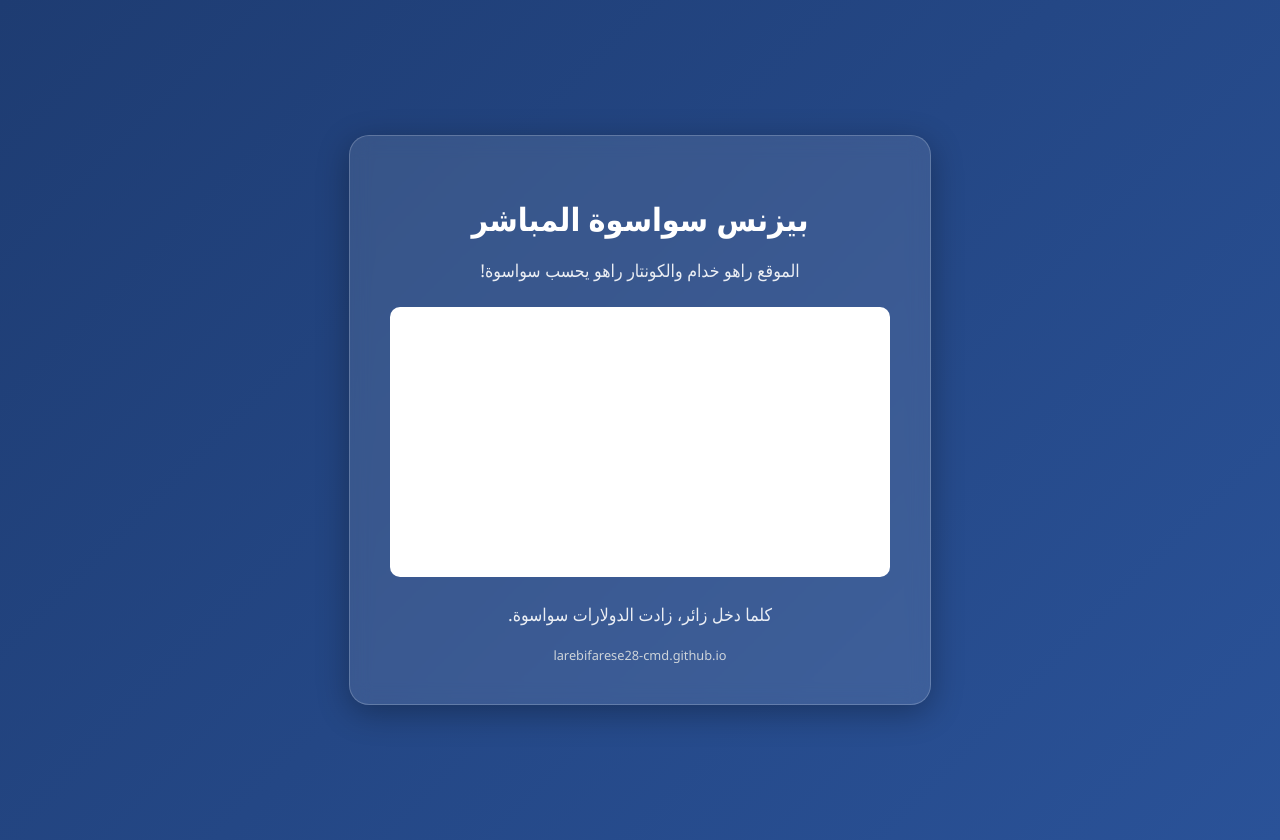
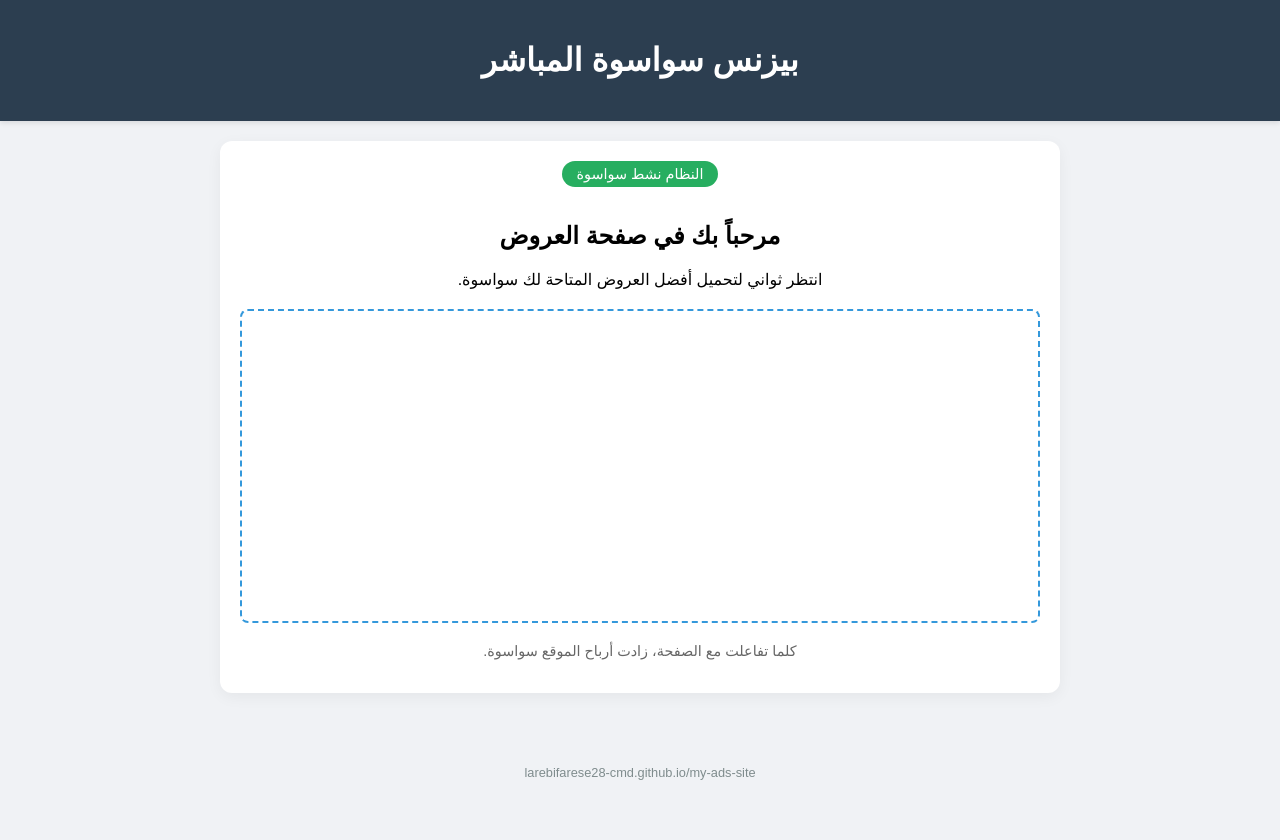
Before and after one commit to larebifarese28-cmd/my-ads-site, a plain HTML site: page index.html in a window 1280 px wide. After the commit the page ends 800 px from the top, so only its background shows below. Drawn offline with Linux system fonts and the light colour scheme.

Commit message:
Update index.html

```diff
--- a/index.html
+++ b/index.html
@@ -3,60 +3,84 @@
 <head>
     <meta charset="UTF-8">
     <meta name="viewport" content="width=device-width, initial-scale=1.0">
-    <title>منصة الأرباح سواسوة</title>
+    <title>منصة سواسوة للإعلانات</title>
     <style>
         body {
-            font-family: 'Segoe UI', Tahoma, Geneva, Verdana, sans-serif;
-            background: linear-gradient(135deg, #1e3c72 0%, #2a5298 100%);
+            font-family: 'Arial', sans-serif;
+            background-color: #f0f2f5;
+            margin: 0;
+            display: flex;
+            flex-direction: column;
+            align-items: center;
+            min-height: 100vh;
+        }
+        .header {
+            background-color: #2c3e50;
             color: white;
-            margin: 0;
+            width: 100%;
+            padding: 20px 0;
+            text-align: center;
+            box-shadow: 0 2px 5px rgba(0,0,0,0.1);
+        }
+        .container {
+            max-width: 800px;
+            width: 90%;
+            margin: 20px auto;
+            background: white;
             padding: 20px;
-            display: flex;
-            justify-content: center;
-            align-items: center;
-            height: 100vh;
+            border-radius: 12px;
+            box-shadow: 0 4px 15px rgba(0,0,0,0.05);
             text-align: center;
         }
-        .main-container {
-            background: rgba(255, 255, 255, 0.1);
-            padding: 40px;
-            border-radius: 20px;
-            backdrop-filter: blur(10px);
-            border: 1px solid rgba(255, 255, 255, 0.2);
-            box-shadow: 0 8px 32px rgba(0,0,0,0.3);
-            max-width: 500px;
-            width: 100%;
-        }
-        h1 { font-size: 2em; margin-bottom: 10px; }
-        p { font-size: 1.1em; opacity: 0.9; }
-        .ad-slot {
-            background: white;
-            margin: 25px 0;
-            padding: 10px;
-            border-radius: 10px;
-            min-height: 250px;
+        .ad-space {
+            margin: 20px 0;
+            padding: 15px;
+            border: 2px dashed #3498db;
+            border-radius: 8px;
+            min-height: 280px;
             display: flex;
+            flex-direction: column;
             align-items: center;
             justify-content: center;
-            color: #333;
-            font-weight: bold;
         }
-        .footer-text { font-size: 0.8em; margin-top: 20px; color: #ced4da; }
+        .status-badge {
+            display: inline-block;
+            padding: 5px 15px;
+            background-color: #27ae60;
+            color: white;
+            border-radius: 20px;
+            font-size: 0.9em;
+            margin-bottom: 15px;
+        }
+        .footer {
+            margin-top: auto;
+            padding: 20px;
+            color: #7f8c8d;
+            font-size: 0.8em;
+        }
     </style>
 </head>
 <body>
 
-    <div class="main-container">
+    <div class="header">
         <h1>بيزنس سواسوة المباشر</h1>
-        <p>الموقع راهو خدام والكونتار راهو يحسب سواسوة!</p>
+    </div>
 
-        <div class="ad-slot">
+    <div class="container">
+        <div class="status-badge">النظام نشط سواسوة</div>
+        <h2>مرحباً بك في صفحة العروض</h2>
+        <p>انتظر ثواني لتحميل أفضل العروض المتاحة لك سواسوة.</p>
+
+        <div class="ad-space">
             <script async="async" data-cfasync="false" src="//pl25927000.highperformanceformat.com/29270008/invoke.js"></script>
             <div id="container-29270008"></div>
             </div>
 
-        <p>كلما دخل زائر، زادت الدولارات سواسوة.</p>
-        <div class="footer-text">larebifarese28-cmd.github.io</div>
+        <p style="color: #666; font-size: 0.9em;">كلما تفاعلت مع الصفحة، زادت أرباح الموقع سواسوة.</p>
+    </div>
+
+    <div class="footer">
+        larebifarese28-cmd.github.io/my-ads-site
     </div>
 
 </body>
```
